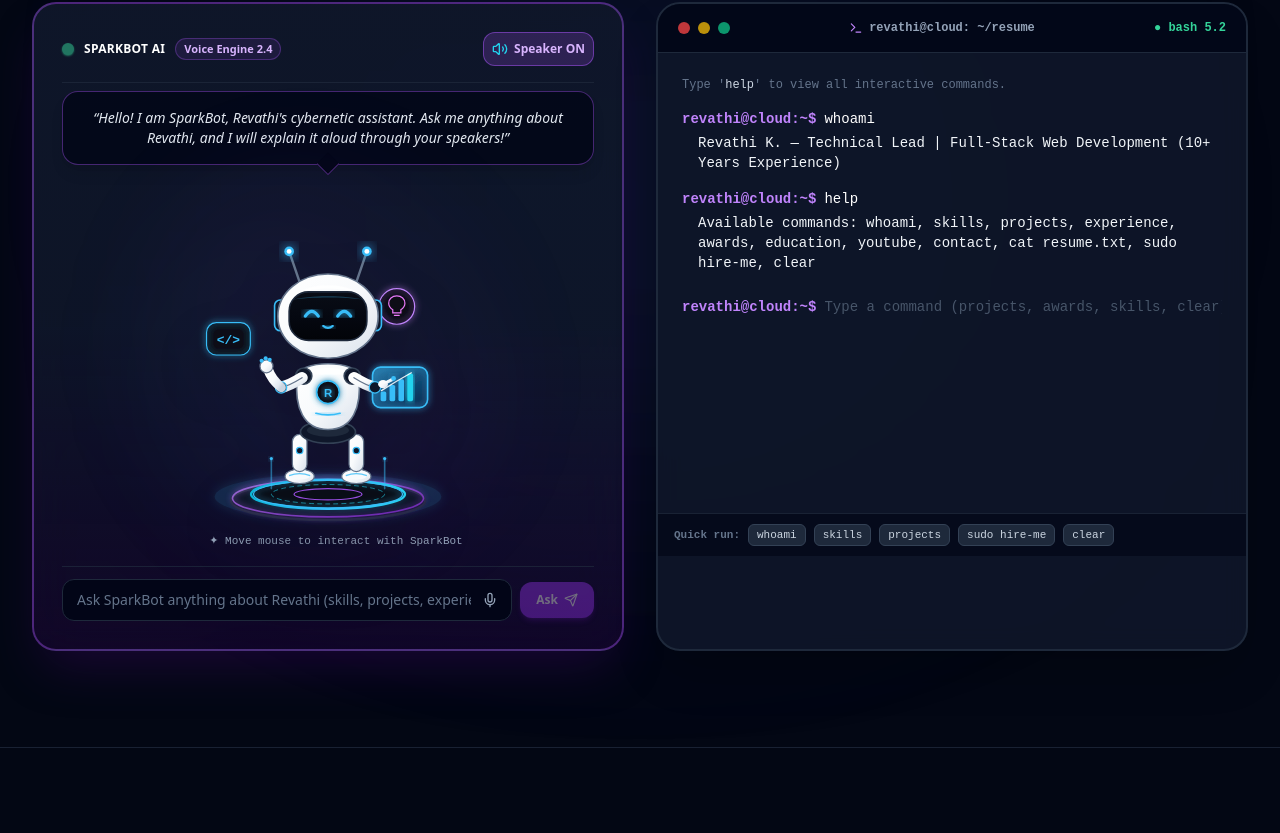
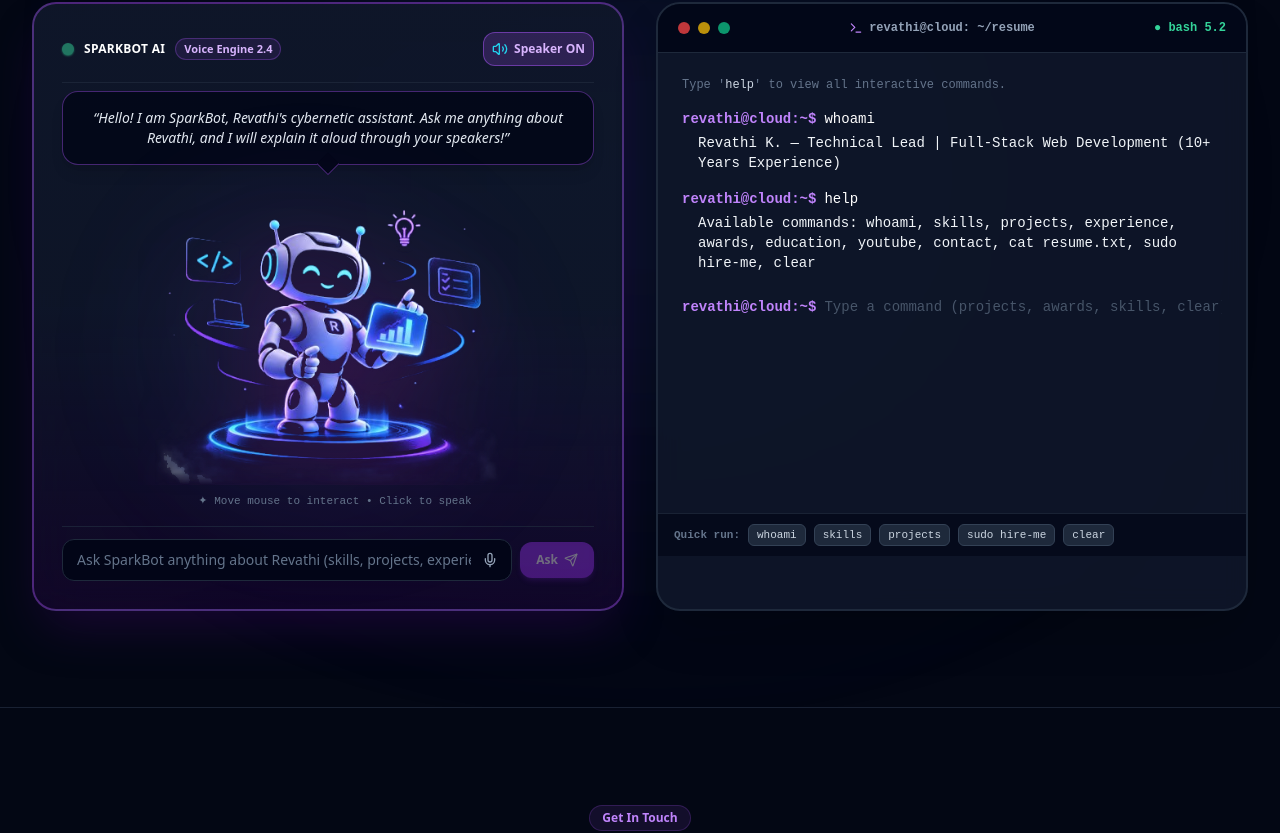
Before and after one commit to revathi-rise/litetaxi, a Next.js app in the folder portfolio/: page / in a window 1280 px wide. Shown: the part 7899-8732 px from the top of the page. Built offline with nearby package versions, Linux system fonts and the light colour scheme.

Commit message:
fix(terminal): restore 3D robot with seamless edge feathering, immediate speech HUD update, and reliable Chrome speech synthesis

```diff
--- a/portfolio/components/Terminal.tsx
+++ b/portfolio/components/Terminal.tsx
@@ -11,7 +11,6 @@ import {
   Send,
   Square,
 } from 'lucide-react';
-import InteractiveRobot from './InteractiveRobot';
 
 interface HistoryItem {
   command: string;
@@ -203,37 +202,62 @@ export default function Terminal() {
   );
   const [customQuery, setCustomQuery] = useState('');
   const [isListening, setIsListening] = useState(false);
+  const [isHovered, setIsHovered] = useState(false);
+  const [mousePos, setMousePos] = useState({ x: 0, y: 0 });
+  const robotContainerRef = useRef<HTMLDivElement>(null);
+
+  // Track mouse coordinates so the 3D robot tilts and looks directly at the client
+  useEffect(() => {
+    const handleMouseMove = (e: MouseEvent) => {
+      if (!robotContainerRef.current) return;
+      const rect = robotContainerRef.current.getBoundingClientRect();
+      const centerX = rect.left + rect.width / 2;
+      const centerY = rect.top + rect.height / 2;
+
+      const dx = Math.max(-1, Math.min(1, (e.clientX - centerX) / (window.innerWidth / 2.5)));
+      const dy = Math.max(-1, Math.min(1, (e.clientY - centerY) / (window.innerHeight / 2.5)));
+
+      setMousePos({ x: dx, y: dy });
+    };
+
+    window.addEventListener('mousemove', handleMouseMove);
+    return () => window.removeEventListener('mousemove', handleMouseMove);
+  }, []);
 
   // Text-To-Speech Function (System Speakers)
   const speakAloud = (text: string) => {
-    if (typeof window === 'undefined' || !('speechSynthesis' in window)) return;
+    // 1. Immediately update speech balloon HUD on screen
+    setSpeechText(text);
+    setIsSpeaking(true);
 
-    window.speechSynthesis.cancel(); // Stop any previous speech
-
-    if (!speechEnabled) {
-      setSpeechText(text);
+    if (typeof window === 'undefined' || !('speechSynthesis' in window)) {
+      setTimeout(() => setIsSpeaking(false), 4000);
       return;
     }
 
+    if (!speechEnabled) {
+      setTimeout(() => setIsSpeaking(false), 2000);
+      return;
+    }
+
+    try {
+      window.speechSynthesis.cancel();
+      window.speechSynthesis.resume();
+
       const utterance = new SpeechSynthesisUtterance(text);
       utterance.rate = 1.0;
-    utterance.pitch = 1.05;
+      utterance.pitch = 1.02;
 
-    // Pick best natural English voice available
       const voices = window.speechSynthesis.getVoices();
+      if (voices && voices.length > 0) {
         const naturalVoice =
-      voices.find((v) => v.name.includes('Google') && v.lang.startsWith('en')) ||
-      voices.find((v) => v.name.includes('Natural') && v.lang.startsWith('en')) ||
-      voices.find((v) => v.lang.startsWith('en'));
-
+          voices.find((v) => (v.name.includes('Google') || v.name.includes('Natural')) && v.lang.startsWith('en')) ||
+          voices.find((v) => v.lang.startsWith('en')) ||
+          voices[0];
         if (naturalVoice) {
           utterance.voice = naturalVoice;
         }
-
-    utterance.onstart = () => {
-      setIsSpeaking(true);
-      setSpeechText(text);
-    };
+      }
 
       utterance.onend = () => {
         setIsSpeaking(false);
@@ -243,14 +267,31 @@ export default function Terminal() {
         setIsSpeaking(false);
       };
 
+      // Delay to avoid Chrome cancel bug
+      setTimeout(() => {
+        try {
           window.speechSynthesis.speak(utterance);
+        } catch (_) {
+          setIsSpeaking(false);
+        }
+      }, 50);
+
+      // Failsafe timer so speaking animation always terminates cleanly
+      setTimeout(() => {
+        setIsSpeaking(false);
+      }, Math.max(4500, text.length * 85));
+    } catch (_) {
+      setTimeout(() => setIsSpeaking(false), 3000);
+    }
   };
 
   const stopSpeaking = () => {
     if (typeof window !== 'undefined' && 'speechSynthesis' in window) {
+      try {
         window.speechSynthesis.cancel();
+      } catch (_) {}
+    }
     setIsSpeaking(false);
-    }
   };
 
   // Custom question answering
@@ -264,22 +305,78 @@ export default function Terminal() {
 
     let answer = '';
 
-    if (lower.includes('who') || lower.includes('about') || lower.includes('intro') || lower.includes('background') || lower.includes('bio') || lower.includes('summary') || lower.includes('yourself')) {
-      answer = 'Revathi K is a Senior Technical Lead and Full-Stack Architect with over 10 years of proven delivery across enterprise ERP, high-concurrency video streaming, and scalable web solutions. She specializes in guiding engineering teams, client coordination, and architectural governance.';
-    } else if (lower.includes('skill') || lower.includes('stack') || lower.includes('tech') || lower.includes('php') || lower.includes('next') || lower.includes('react') || lower.includes('node') || lower.includes('database')) {
-      answer = 'Revathi specializes in PHP, Laravel, CodeIgniter, Yii2, React, Next.js, Node.js, PostgreSQL, MySQL, and Docker CI/CD automation.';
-    } else if (lower.includes('project') || lower.includes('vtagu') || lower.includes('taxi') || lower.includes('work') || lower.includes('portfolio') || lower.includes('erp')) {
-      answer = 'Her premier projects include Vtagu video streaming with high-volume billing, LiteTaxi ride-booking platform, STW ERP with automated QR codes, and JobGatez talent recruitment.';
-    } else if (lower.includes('experience') || lower.includes('year') || lower.includes('company') || lower.includes('role') || lower.includes('lead')) {
-      answer = 'Revathi has over 10 years of software engineering experience, currently serving as Technical Lead at Techno Tackle Software Solutions where she guides engineering architecture and delivery.';
-    } else if (lower.includes('award') || lower.includes('achievement') || lower.includes('hire') || lower.includes('why')) {
-      answer = 'Revathi is a 3-time awardee honored as Top Gun, Emerging Leader, and Best Team Player for superior delivery cadence and developer mentorship with a 100 percent on-time delivery track.';
-    } else if (lower.includes('contact') || lower.includes('email') || lower.includes('phone') || lower.includes('reach') || lower.includes('number') || lower.includes('call')) {
-      answer = 'You can contact Revathi directly by email at revathimss7@gmail.com or by phone at +91 99941 57428.';
-    } else if (lower.includes('education') || lower.includes('degree') || lower.includes('college') || lower.includes('study')) {
-      answer = 'Revathi holds a Master of Science in Software Systems with 80% marks from Sree Saraswathi Thyagaraja College.';
+    if (
+      lower.includes('who') ||
+      lower.includes('about') ||
+      lower.includes('intro') ||
+      lower.includes('revathi') ||
+      lower.includes('background') ||
+      lower.includes('bio') ||
+      lower.includes('summary') ||
+      lower.includes('yourself')
+    ) {
+      answer =
+        'Revathi K is a Senior Technical Lead and Full-Stack Architect with over 10 years of proven delivery across enterprise ERP, high-concurrency video streaming, and scalable web solutions. She specializes in guiding engineering teams, client coordination, and architectural governance.';
+    } else if (
+      lower.includes('skill') ||
+      lower.includes('stack') ||
+      lower.includes('tech') ||
+      lower.includes('php') ||
+      lower.includes('next') ||
+      lower.includes('react') ||
+      lower.includes('node') ||
+      lower.includes('database') ||
+      lower.includes('docker')
+    ) {
+      answer =
+        'Revathi specializes in PHP, Laravel, CodeIgniter, Yii2, React, Next.js, Node.js, PostgreSQL, MySQL, and Docker CI/CD automation.';
+    } else if (
+      lower.includes('project') ||
+      lower.includes('vtagu') ||
+      lower.includes('taxi') ||
+      lower.includes('work') ||
+      lower.includes('portfolio') ||
+      lower.includes('erp')
+    ) {
+      answer =
+        'Her premier projects include Vtagu video streaming with high-volume billing, LiteTaxi ride-booking platform, STW ERP with automated QR codes, and JobGatez talent recruitment.';
+    } else if (
+      lower.includes('experience') ||
+      lower.includes('year') ||
+      lower.includes('company') ||
+      lower.includes('role') ||
+      lower.includes('lead')
+    ) {
+      answer =
+        'Revathi has over 10 years of software engineering experience, currently serving as Technical Lead at Techno Tackle Software Solutions where she guides engineering architecture and delivery.';
+    } else if (
+      lower.includes('award') ||
+      lower.includes('achievement') ||
+      lower.includes('hire') ||
+      lower.includes('why')
+    ) {
+      answer =
+        'Revathi is a 3-time awardee honored as Top Gun, Emerging Leader, and Best Team Player for superior delivery cadence and developer mentorship with a 100 percent on-time delivery track.';
+    } else if (
+      lower.includes('contact') ||
+      lower.includes('email') ||
+      lower.includes('phone') ||
+      lower.includes('reach') ||
+      lower.includes('number') ||
+      lower.includes('call')
+    ) {
+      answer =
+        'You can contact Revathi directly by email at revathimss7@gmail.com or by phone at +91 99941 57428.';
+    } else if (
+      lower.includes('education') ||
+      lower.includes('degree') ||
+      lower.includes('college') ||
+      lower.includes('study')
+    ) {
+      answer =
+        'Revathi holds a Master of Science in Software Systems with 80% marks from Sree Saraswathi Thyagaraja College.';
     } else {
-      answer = `Revathi K is a Senior Technical Lead with a decade of engineering excellence in enterprise web applications. Feel free to ask about her skills, projects, experience, or awards!`;
+      answer = `I am SparkBot, Revathi's AI assistant! I didn't recognize "${q}". Try asking me about her 10+ years experience, core skills (PHP, Laravel, Next.js), major projects (Vtagu, LiteTaxi, STW ERP), or contact coordinates!`;
     }
 
     speakAloud(answer);
@@ -425,15 +522,72 @@ export default function Terminal() {
                 </p>
               </div>
 
-              {/* Interactive Cyber Robot: Seamlessly merged with background, tracks client cursor, moves head & hands */}
-              <InteractiveRobot
-                isSpeaking={isSpeaking}
+              {/* The 3D Standing Robot - Seamlessly Merged with Background & Tracks Client Cursor */}
+              <div
+                ref={robotContainerRef}
+                onMouseEnter={() => setIsHovered(true)}
+                onMouseLeave={() => setIsHovered(false)}
                 onClick={() =>
                   speakAloud(
                     "Hello! I am SparkBot, Revathi's AI assistant. Ask me anything below about her experience, skills, or projects!"
                   )
                 }
+                title="Click to hear SparkBot introduce Revathi"
+                className="relative w-full max-w-[340px] sm:max-w-[380px] mx-auto flex flex-col items-center justify-center my-auto py-2 group cursor-pointer select-none"
+                style={{ perspective: '1000px' }}
+              >
+                {/* 100% Seamless Ambient Aura (No hard borders or square box) */}
+                <div
+                  className={`absolute inset-0 rounded-full blur-3xl pointer-events-none transition-all duration-700 ${
+                    isSpeaking
+                      ? 'bg-gradient-to-tr from-cyan-500/30 via-purple-600/35 to-pink-500/25 scale-110 opacity-90'
+                      : isHovered
+                      ? 'bg-gradient-to-tr from-cyan-500/25 via-purple-600/25 to-transparent scale-105 opacity-75'
+                      : 'bg-gradient-to-tr from-cyan-500/15 via-purple-600/15 to-transparent scale-95 opacity-50'
+                  }`}
                 />
+
+                {/* 3D Tilted Interactive Robot with Radial Edge Feathering */}
+                <div
+                  className="relative transition-transform duration-200 ease-out flex flex-col items-center justify-center w-full"
+                  style={{
+                    transform: `perspective(900px) rotateY(${mousePos.x * 14}deg) rotateX(${-mousePos.y * 10}deg) scale(${
+                      isHovered || isSpeaking ? 1.04 : 1
+                    })`,
+                    transformStyle: 'preserve-3d',
+                  }}
+                >
+                  <img
+                    src="/robot.png"
+                    alt="SparkBot AI Assistant"
+                    className="w-full h-auto max-h-[300px] object-contain drop-shadow-[0_20px_35px_rgba(112,26,117,0.4)] transition-all duration-300 relative z-10"
+                    style={{
+                      maskImage: 'radial-gradient(ellipse 92% 92% at 50% 50%, black 72%, transparent 100%)',
+                      WebkitMaskImage: 'radial-gradient(ellipse 92% 92% at 50% 50%, black 72%, transparent 100%)',
+                    }}
+                  />
+
+                  {/* Soundwave equalizer indicator when speaking */}
+                  {isSpeaking ? (
+                    <div className="flex items-center gap-1.5 mt-3 bg-purple-500/10 border border-purple-500/30 px-3.5 py-1 rounded-full relative z-10 shadow-md">
+                      <span className="text-[11px] text-cyan-300 font-bold uppercase tracking-wider">
+                        Speaking Live
+                      </span>
+                      <div className="flex items-center gap-1">
+                        <span className="w-1 h-3 bg-cyan-400 rounded-full animate-bounce [animation-delay:-0.3s]" />
+                        <span className="w-1 h-5 bg-purple-400 rounded-full animate-bounce [animation-delay:-0.15s]" />
+                        <span className="w-1 h-2 bg-pink-400 rounded-full animate-bounce" />
+                        <span className="w-1 h-4 bg-cyan-400 rounded-full animate-bounce [animation-delay:-0.25s]" />
+                      </div>
+                    </div>
+                  ) : (
+                    <span className="text-[11px] text-slate-500 group-hover:text-cyan-400 transition-colors mt-2 font-mono flex items-center gap-1.5">
+                      <span className="w-2 h-2 rounded-full bg-cyan-400 animate-ping" />
+                      <span>✦ Move mouse to interact • Click to speak</span>
+                    </span>
+                  )}
+                </div>
+              </div>
             </div>
 
             {/* Voice & Custom Ask Input Bar */}
```
Also changed, not shown: portfolio/public/robot.png (added). Lines whose indentation alone changed are shown as unchanged.
